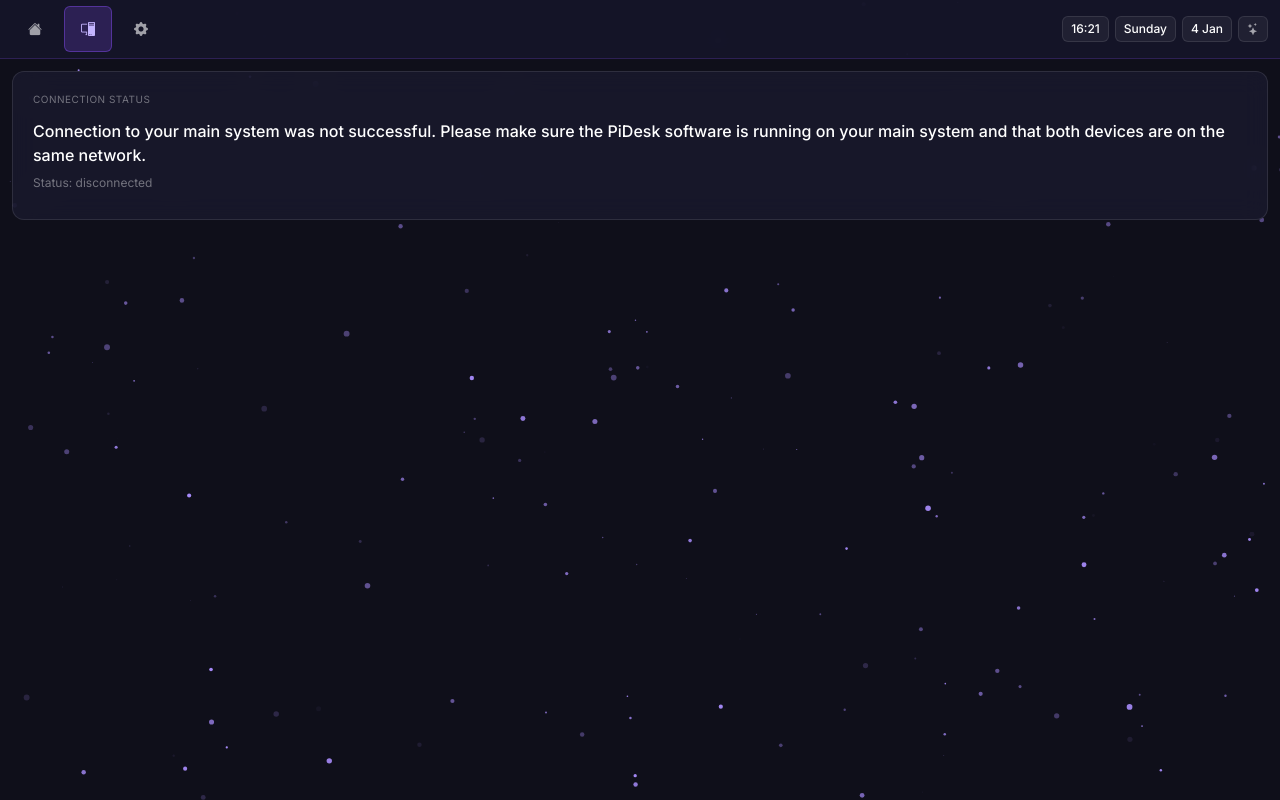
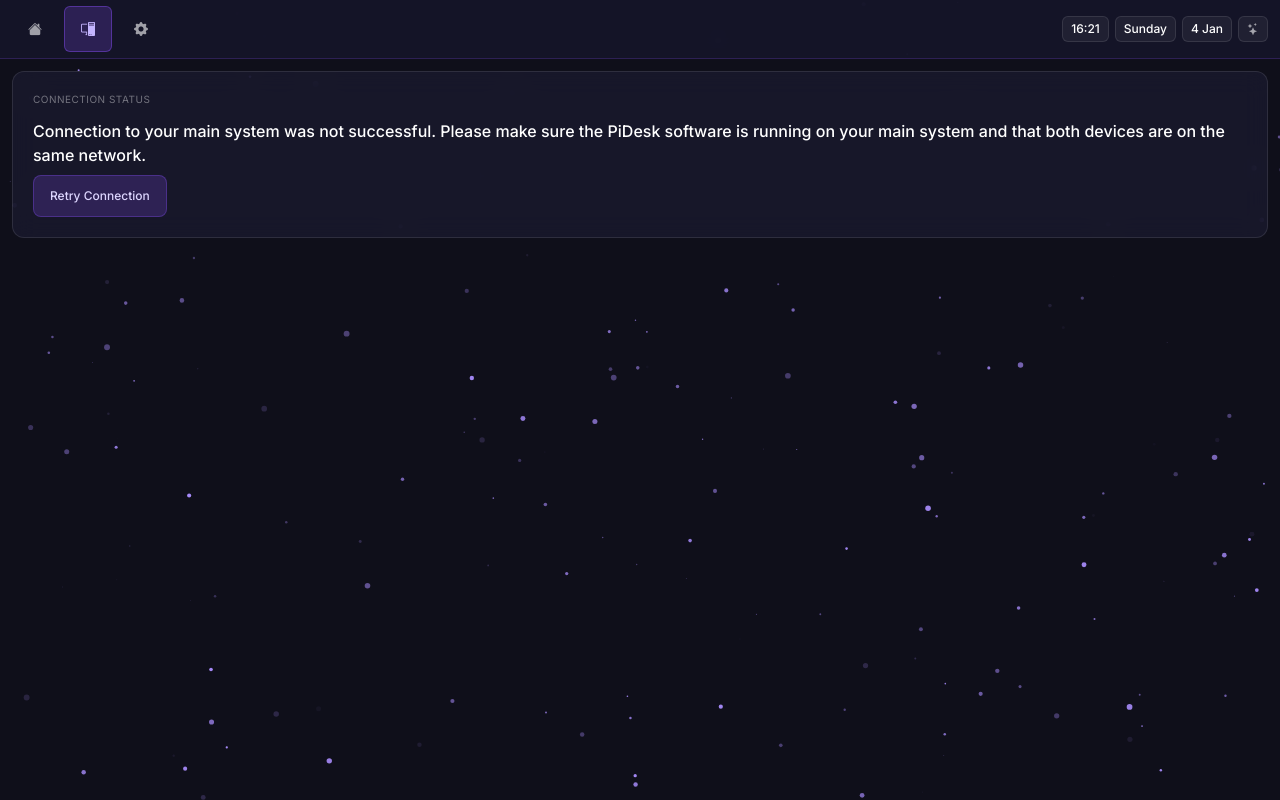
Before and after one commit to dev-boog/PiDesk, a Flask app: page /system in a window 1280 px wide. Run offline with Flask 3, Linux system fonts and the light colour scheme.

Commit message:
Mnaual refreshing for connection

```diff
--- a/web_application/routes/system_route.py
+++ b/web_application/routes/system_route.py
@@ -20,32 +20,6 @@ def fetch_application_shortcuts():
         '''
     return shortcut_html
 
-@system_routes.route('/connection_status')
-def connection_status():
-    status = connection.concection.get_connection_status()
-
-    if status != 'connected':
-        return f'''
-        <div id="connection-panel" hx-get="/connection_status" hx-trigger="every 2s" hx-swap="outerHTML">
-            <div class="bg-[#1a1a2e]/80 backdrop-blur-md border border-white/10 rounded-xl p-5 text-white break-inside-avoid">
-                <p class="text-[10px] text-white/40 uppercase tracking-wider mb-3">Connection Status</p>
-                <p class="text-base font-medium text-white mb-2">Connection to your main system was not successful. Please make sure the PiDesk software is running on your main system and that both devices are on the same network.</p>
-                <p class="text-xs text-white/40 mb-2">Status: {status}</p>
-            </div>
-        </div>
-        '''
-    else:
-        return f'''
-        <div id="connection-panel" hx-get="/connection_status" hx-trigger="every 5s" hx-swap="outerHTML">
-            <div class="bg-[#1a1a2e]/80 backdrop-blur-md border border-white/10 rounded-xl p-5 text-white break-inside-avoid">
-                <p class="text-[10px] text-white/40 uppercase tracking-wider mb-3">Application Shortcuts</p>
-                <div class="flex gap-2 flex-wrap" hx-get="/fetch_application_shortcuts" hx-trigger="load" hx-swap="innerHTML">
-                    <!-- Buttons loaded via HTMX -->
-                </div>
-            </div>
-        </div>
-        '''
-
 @system_routes.route('/system')
 def system():
     connection_status = connection.concection.get_connection_status()
--- a/web_application/templates/system.html
+++ b/web_application/templates/system.html
@@ -54,14 +54,22 @@
 
     <section class="flex-1 relative z-10 p-3 overflow-auto">
         <div class="columns-1 gap-2 space-y-2">
-            <!-- Connection Status Column - Polls for updates -->
-            <div id="connection-panel" hx-get="/connection_status" hx-trigger="load, every 2s" hx-swap="outerHTML">
-                <!-- Initial content while loading -->
+            <!-- Connection Status Column -->
+            {% if connection_status != 'connected' %}
                 <div class="bg-[#1a1a2e]/80 backdrop-blur-md border border-white/10 rounded-xl p-5 text-white break-inside-avoid">
                     <p class="text-[10px] text-white/40 uppercase tracking-wider mb-3">Connection Status</p>
-                    <p class="text-base font-medium text-white">Checking connection...</p>
+                    <p class="text-base font-medium text-white mb-2">Connection to your main system was not successful. Please make sure the PiDesk software is running on your main system and that both devices are on the same network.</p>
+                    <a href="{{ url_for('system.system') }}" class="bg-violet-500/20 border border-violet-500/30 rounded-lg px-4 py-3 text-xs font-medium text-violet-200 cursor-pointer touch-manipulation select-none inline-block">Retry Connection</a>
                 </div>
-            </div>
+            {% else %}
+                <!-- Application Shortcuts Column -->
+                <div class="bg-[#1a1a2e]/80 backdrop-blur-md border border-white/10 rounded-xl p-5 text-white break-inside-avoid">
+                    <p class="text-[10px] text-white/40 uppercase tracking-wider mb-3">Application Shortcuts</p>
+                    <div class="flex gap-2 flex-wrap" hx-get="/fetch_application_shortcuts" hx-trigger="load" hx-swap="innerHTML">
+                        <!-- Buttons loaded via HTMX -->
+                    </div>
+                </div>
+            {% endif %}
         </div>
     </section>
 
```
